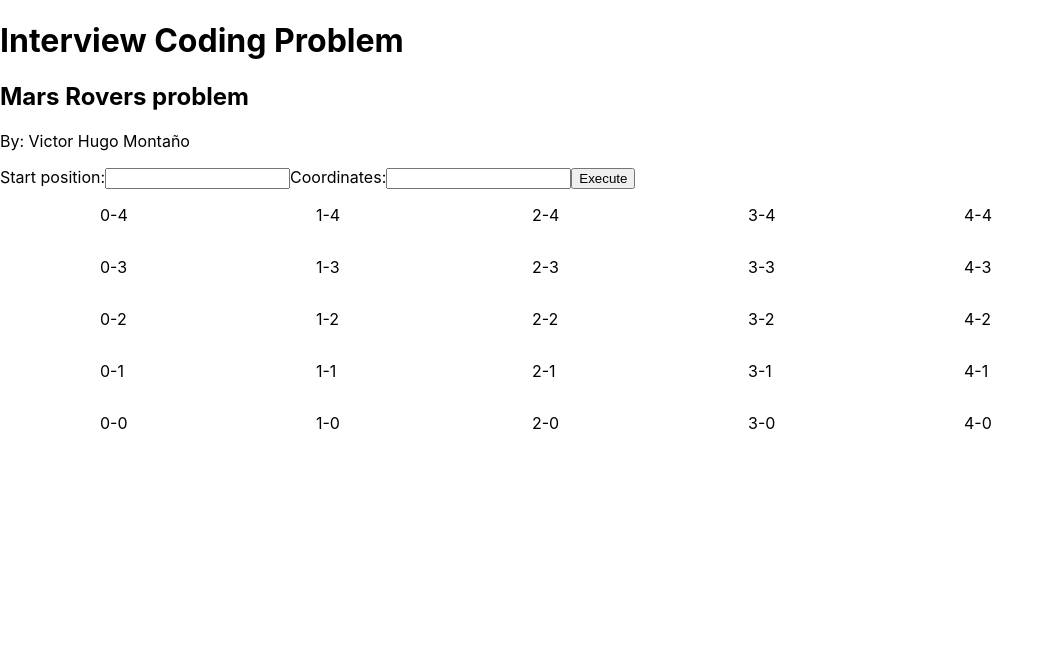
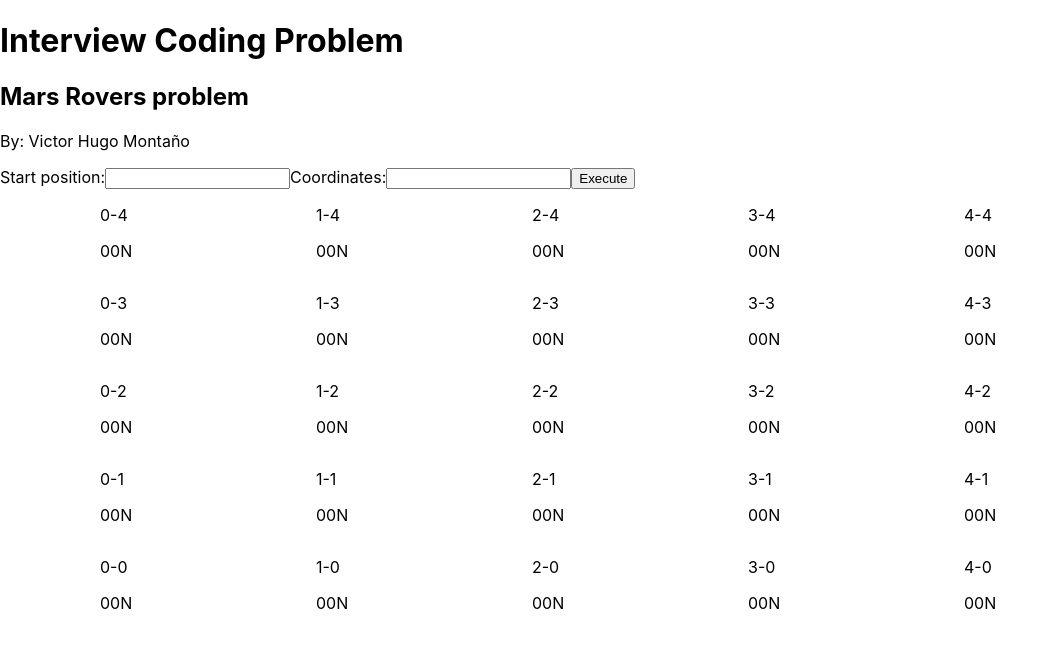
Before and after one commit to victorhm2011/BolivianDev-Exercise-VictorMontano, a React (Create React App) app in the folder mars-rovers/: page / in a window 1280 px wide. Shown: the top 648 px of the page, without its empty margins (0-1057 px from the left). Built offline with nearby package versions, Linux system fonts and the light colour scheme.

Commit message:
[FEA-001]: Pass coordinates of problem

```diff
--- a/mars-rovers/src/intructions/coordinates/Coordinates.js
+++ b/mars-rovers/src/intructions/coordinates/Coordinates.js
@@ -1,6 +1,7 @@
 import './Coordinates.scss';
 import { useState } from "react";
 import Mars from '../../mars/Mars';
+import {render} from "react-dom";
 
 function Coordinates() {
     //constants
@@ -111,7 +112,10 @@ function Coordinates() {
         setPositionString(inputs.start);
         process(inputs.coordinates);
         getResult();
-        console.log(inputs.coordinates, resp);
+        const element = (
+            <Mars coordinates={resp}></Mars>
+          );
+        render(element, document.getElementById('mars-component'));
     }
 
     return (
@@ -137,7 +141,7 @@ function Coordinates() {
                     <input type='submit' value='Execute'/>
                 </form>
             </div>
-            <Mars></Mars>
+            <Mars coordinates={resp}></Mars>
         </div>
     )
 }
--- a/mars-rovers/src/mars/Mars.js
+++ b/mars-rovers/src/mars/Mars.js
@@ -1,6 +1,6 @@
 import './Mars.scss';
 
-function Mars() {
+function Mars({coordinates}) {
 
     const size = 5;
     let cells = [];
@@ -10,12 +10,13 @@ function Mars() {
         }
     };
     return (
-        <div>
+        <div id="mars-component">
             <div className="mars-container">
                 {
                     cells.map(cell => (
                         <div className="mars-container_cell-container">
                             <p>{cell}</p>
+                            <p>{coordinates}</p>
                         </div>
                     ))
                 }
```
